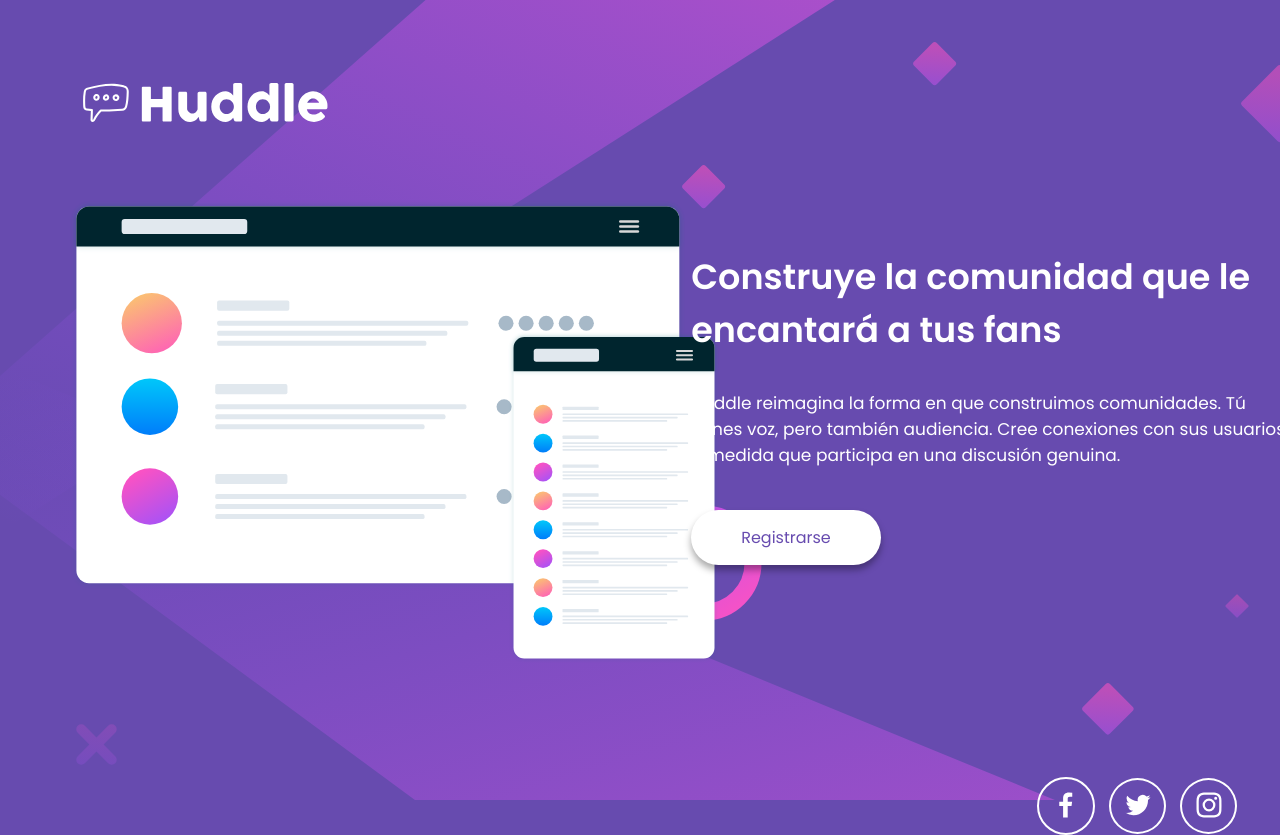
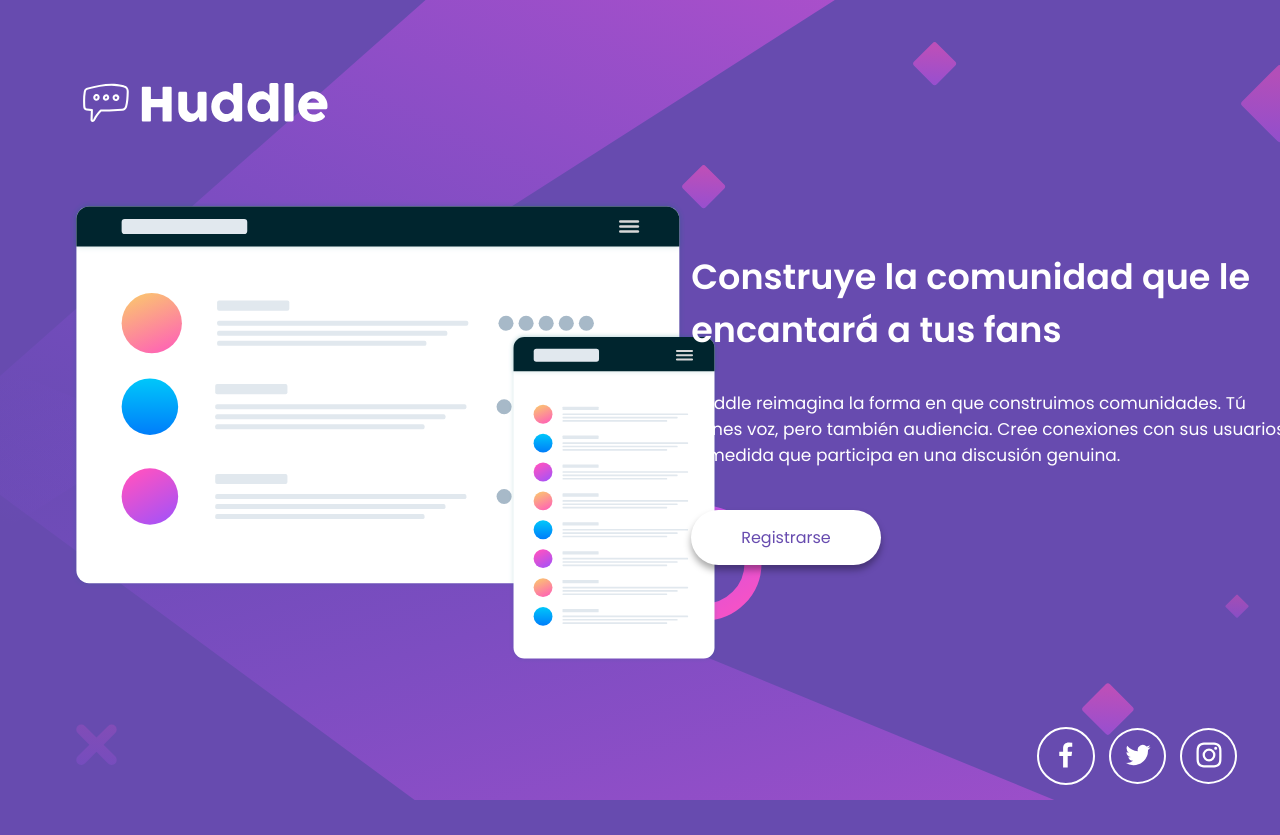
Before and after one commit to ferlaxi/Huddle-landing-page, a plain HTML site: page index.html in a window 1280 px wide. Shown: the top 835 px of the page. After the commit the page ends 800 px from the top, so only its background shows below. Drawn offline with Linux system fonts and the light colour scheme.

Commit message:
cambioscss3

```diff
--- a/css/estilo.css
+++ b/css/estilo.css
@@ -165,7 +165,7 @@ body{
     }
 
     .redes{
-        margin-top: -90px;
+        margin-top: -140px;
     }
 }
 
```
